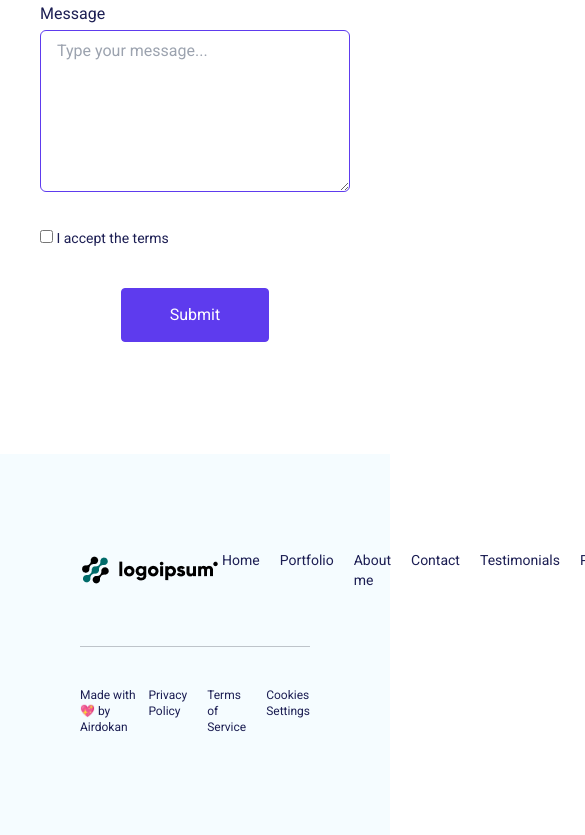
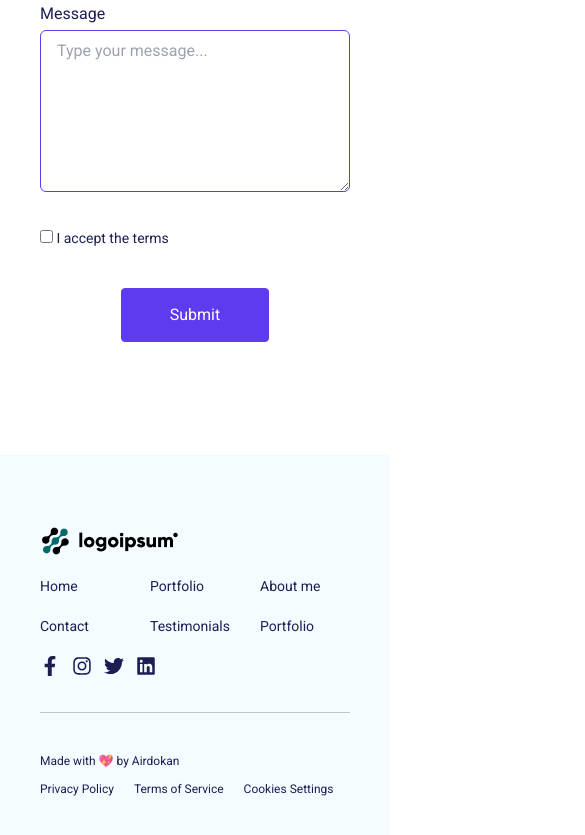
Before and after one commit to crishard/Personal-portfolio-website, a React (Vite) app: page / in a window 390 px wide. Shown: the part 6649-7484 px from the top of the page, 585 px wide, since content can reach past the window. Built offline with nearby package versions, Linux system fonts and the light colour scheme.

Commit message:
feature: responsividade do footer

```diff
--- a/src/components/Footer/Footer.tsx
+++ b/src/components/Footer/Footer.tsx
@@ -4,30 +4,30 @@ import imageFooter from "../../assets/Frame.png";
 
 export const Footer = () => {
     return (
-        <footer className="py-10 px-20 bg-bg-shade">
-            <div className="flex justify-between items-center py-14">
-                <img src={imageFooter} alt="logo" />
+        <footer className="py-10 px-10 sm:px-20 bg-bg-shade">
+            <div className="flex justify-between max-[480px]:block items-center py-14  max-[480px]:py-8">
+                <img src={imageFooter} alt="logo" className=" max-[480px]:pb-5"/>
 
-                <div className="flex gap-5 text-sm">
-                    <p>Home</p>
-                    <p>Portfolio</p>
-                    <p>About me</p>
-                    <p>Contact</p>
-                    <p>Testimonials</p>
-                    <p>Portfolio</p>
+                <div className="flex max-[900px]:grid grid-cols-3 max-[600px]:grid-cols-2  max-[480px]:grid-cols-3 gap-5 text-sm">
+                    <p className="hover:text-primary">Home</p>
+                    <p className="hover:text-primary">Portfolio</p>
+                    <p className="hover:text-primary">About me</p>
+                    <p className="hover:text-primary">Contact</p>
+                    <p className="hover:text-primary">Testimonials</p>
+                    <p className="hover:text-primary">Portfolio</p>
                 </div>
 
-                <div className="flex gap-3 text-xl">
-                    <FaFacebookF />
-                    <FaInstagram />
-                    <FaTwitter />
-                    <FaLinkedin />
+                <div className="flex  max-[480px]:flex  max-[480px]:pt-4  gap-3 text-xl">
+                    <FaFacebookF className="max-[900px]:my-1"/>
+                    <FaInstagram  className="max-[900px]:my-1"/>
+                    <FaTwitter  className="max-[900px]:my-1"/>
+                    <FaLinkedin  className="max-[900px]:my-1"/>
                 </div>
             </div>
             <div className="bg-[#28293844] h-[1.3px]"></div>
-            <div className="flex justify-between text-xs pt-10 pb-16">
-                <p>Made with 💖 by Airdokan</p>
-                <div className="flex gap-5">
+            <div className="flex justify-between max-[420px]:block max-[420px]: text-xs pt-10 pb-16">
+                <p className="max-[420px]:pb-3">Made with 💖 by Airdokan</p>
+                <div className="flex gap-5 ">
                     <p>Privacy Policy</p>
                     <p>Terms of Service</p>
                     <p>Cookies Settings</p>
```
